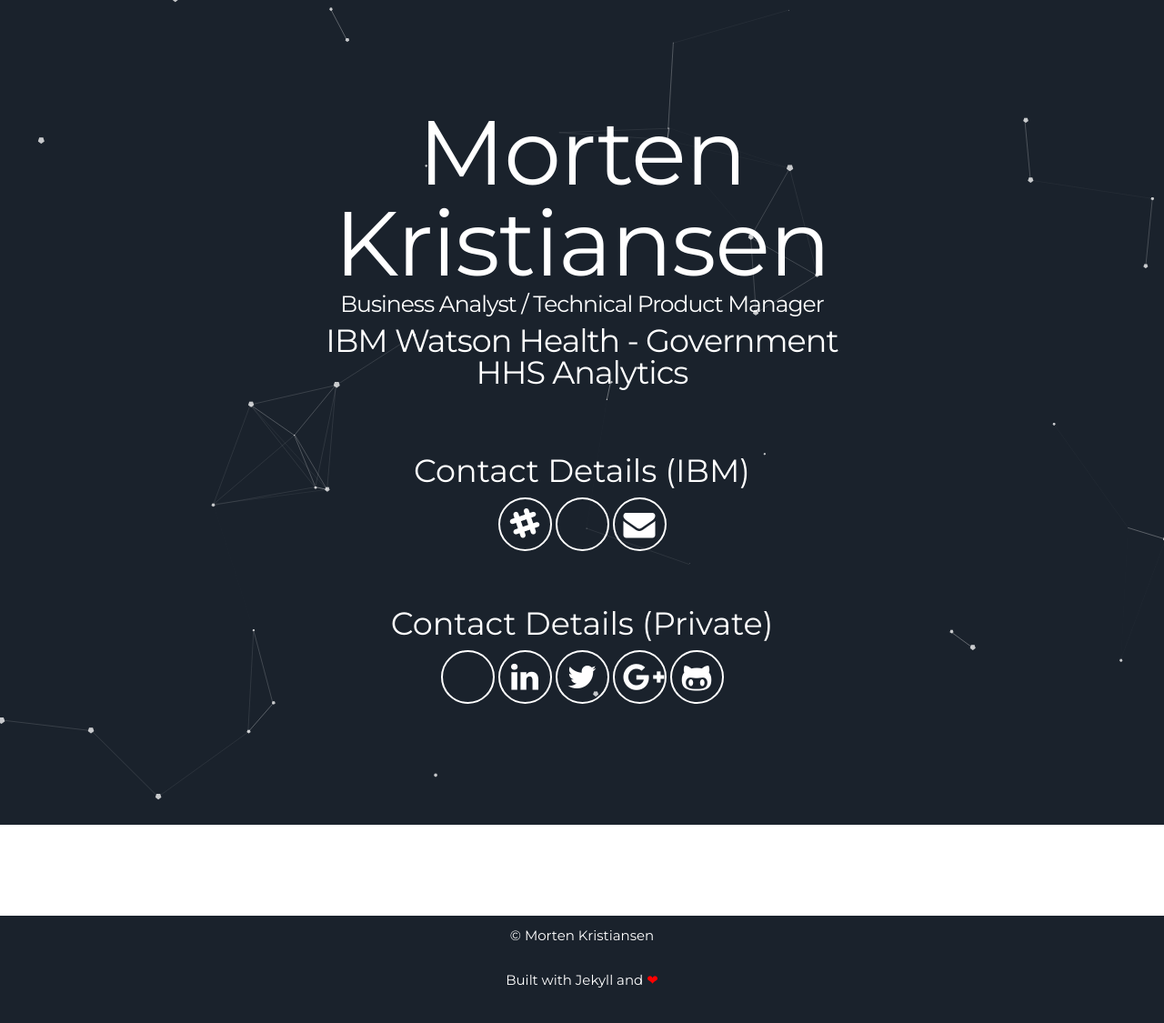
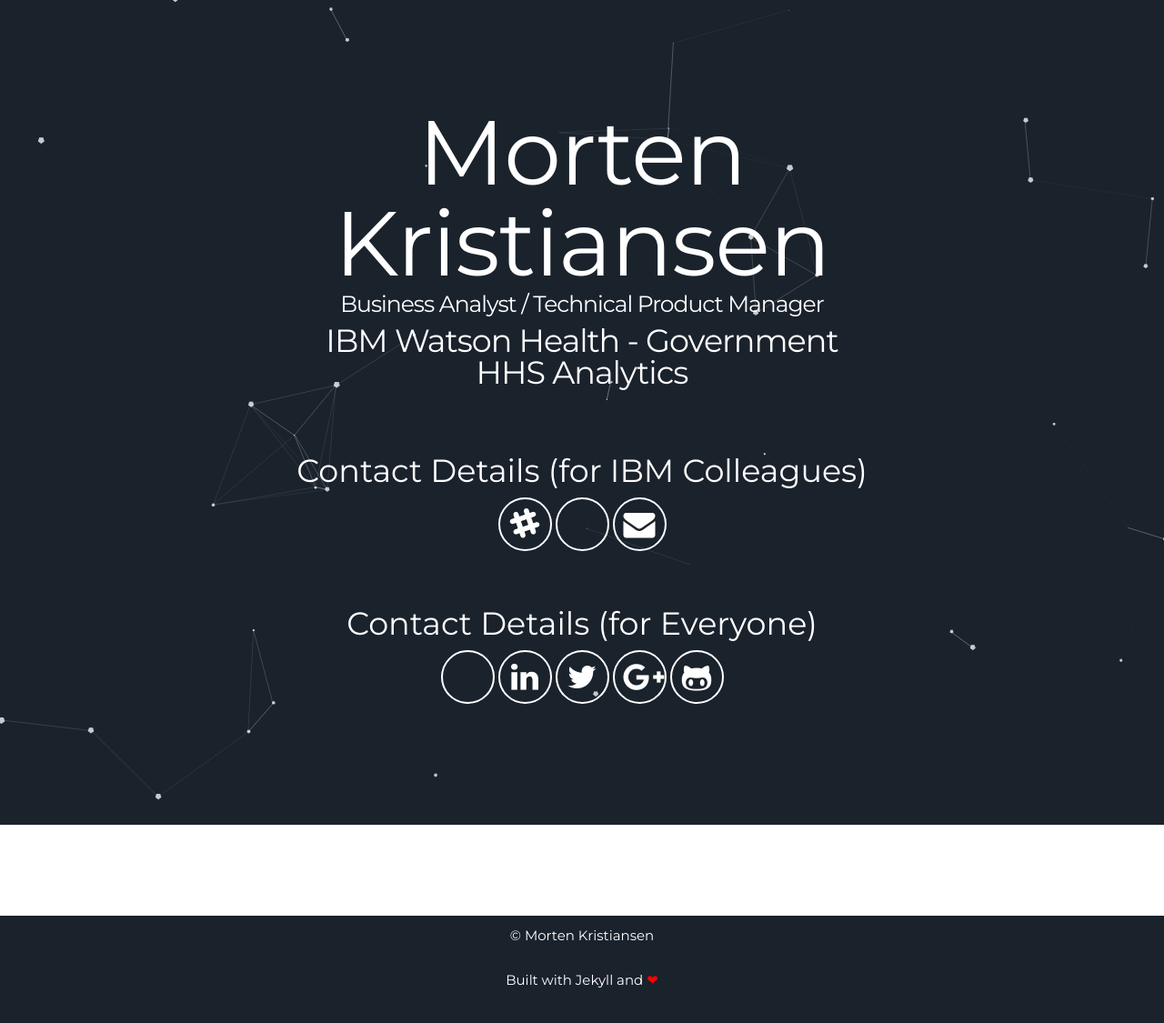
Before and after one commit to mkristiansen/Me, a Jekyll site: the page built from index.html, in a window 1280 px wide. Shown: the whole page at 91% size. Built offline with Jekyll 4.4.1, drawn with Linux system fonts in a browser that asks for light colours; a style sheet for code colours, icons or effects is not loaded.

Commit message:
Changes labels over contact details

```diff
--- a/_includes/header.html
+++ b/_includes/header.html
@@ -6,14 +6,14 @@
         <span class="site-text">{{site.user_org}}</span>
       </h1>
       <br><br>
-      <span class="site-text">Contact Details (IBM)</span>
+      <span class="site-text">Contact Details (for IBM Colleagues)</span>
       <div class="icons-header">
         <a aria-label="IBM - Watson Health Slack DM" target="_blank" href="slack://user?team={{site.slack_ibm_team}}&id={{site.slack_id}}"><i class="icon fa fa-slack" aria-hidden="false"></i></a>
         <a aria-label="IBM - Watson Workspace DM" target="_blank" href="https://watsonwork.me/morten@ie.ibm.com"><i class="icon fa mkk-watson-work" aria-hidden="true"></i></a>
         <a aria-label="Send email " href="mailto:{{site.email}}"><i class="icon fa fa-envelope"></i></a>
       </div>
       <br><br>
-      <span class="site-text">Contact Details (Private)</span>
+      <span class="site-text">Contact Details (for Everyone)</span>
       <div class="icons-header">
         <a aria-label="IBM - Watson Workspace DM" target="_blank" href="https://watsonwork.me/morten@ie.ibm.com"><i class="icon fa mkk-watson-work" aria-hidden="true"></i></a>
         <a aria-label="My LinkedIn" target="_blank" href="https://www.linkedin.com/in/{{site.linkedin_username}}"><i class="icon fa fa-linkedin" aria-hidden="true"></i></a>
```
